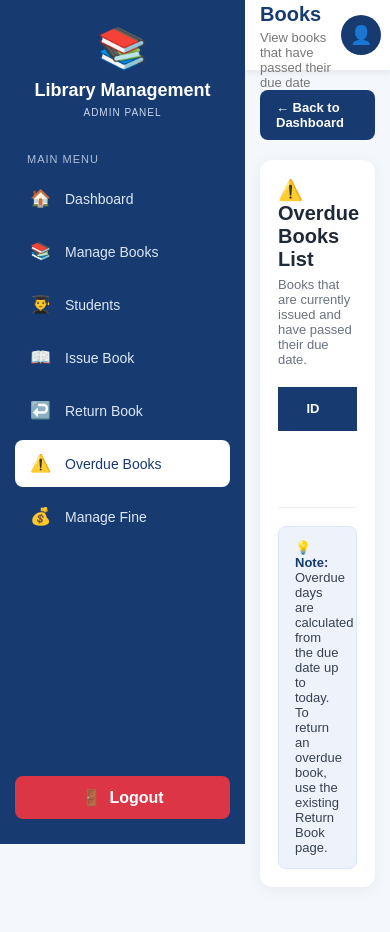
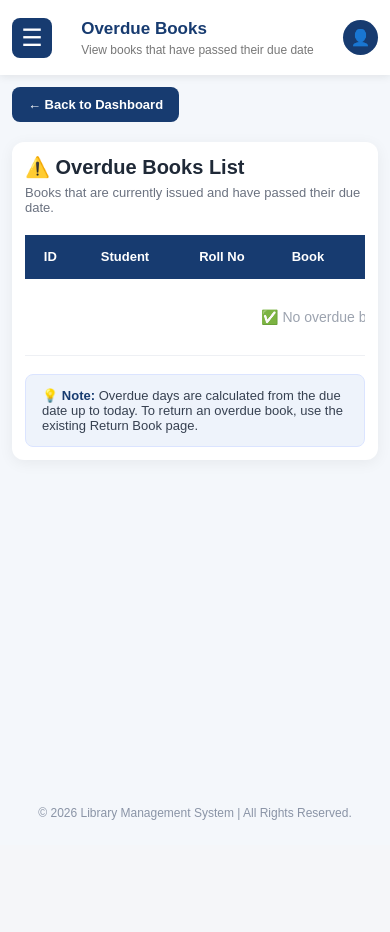
Before and after one commit to mishrarishu2323-engg/Library-Management-System, a Flask app: page /overdue-books in a window 390 px wide. After the commit the page ends 820 px from the top, so only its background shows below. Run offline with Flask 3, Linux system fonts and the light colour scheme; the visitor is signed in with stand-in values (Sample User, id 1); data that the repository does not hold is empty.

Commit message:
Improve responsive UI for all library pages

```diff
--- /dev/null
+++ b/static/js/responsive.js
@@ -0,0 +1,28 @@
+document.addEventListener("DOMContentLoaded", function () {
+    const sidebar = document.querySelector(".sidebar");
+    const menuButton = document.querySelector(".mobile-menu-btn");
+
+    if (!sidebar || !menuButton) return;
+
+    menuButton.addEventListener("click", function (event) {
+        event.stopPropagation();
+        sidebar.classList.toggle("active");
+    });
+
+    document.addEventListener("click", function (event) {
+        if (
+            window.innerWidth <= 768 &&
+            sidebar.classList.contains("active") &&
+            !sidebar.contains(event.target) &&
+            !menuButton.contains(event.target)
+        ) {
+            sidebar.classList.remove("active");
+        }
+    });
+
+    window.addEventListener("resize", function () {
+        if (window.innerWidth > 768) {
+            sidebar.classList.remove("active");
+        }
+    });
+});
--- /dev/null
+++ b/static/responsive.css
@@ -0,0 +1,170 @@
+/* =====================================
+   MOBILE RESPONSIVE DESIGN
+===================================== */
+
+/* Mobile menu button - hidden on desktop */
+.mobile-menu-btn {
+    display: none;
+}
+
+@media screen and (max-width: 768px) {
+
+    /* Sidebar - mobile menu */
+    .sidebar {
+        position: fixed;
+        top: 0;
+        left: 0;
+        width: 245px;
+        max-width: 85vw;
+        height: 100vh;
+        padding: 25px 15px;
+        overflow-y: auto;
+        transform: translateX(-100%);
+        transition: transform 0.3s ease;
+        z-index: 1100;
+        background: #173b70;
+    }
+
+    .sidebar.active {
+        transform: translateX(0);
+    }
+
+    /* Main content */
+    .main,
+    .main-content {
+        margin-left: 0 !important;
+        width: 100%;
+        min-width: 0;
+    }
+
+    /* Top navigation */
+    .topbar {
+        min-height: 75px;
+        height: auto;
+        padding: 12px 16px;
+        gap: 12px;
+        flex-wrap: wrap;
+    }
+
+    .page-title {
+        font-size: 19px;
+    }
+
+    .page-subtitle {
+        font-size: 12px;
+    }
+
+    .admin-box {
+        gap: 7px;
+    }
+
+    .admin-name {
+        font-size: 12px;
+    }
+
+    .admin-icon {
+        width: 35px;
+        height: 35px;
+        font-size: 16px;
+    }
+
+    /* Page content */
+    .content {
+        padding: 16px;
+    }
+
+    /* Cards */
+    .card {
+        padding: 16px;
+        margin-bottom: 16px;
+    }
+
+    .card-header {
+        flex-wrap: wrap;
+        gap: 12px;
+    }
+
+    /* Forms */
+    input,
+    select,
+    textarea,
+    button {
+        max-width: 100%;
+    }
+
+    /* Tables - horizontal scrolling */
+    .table-container,
+    .table-wrapper {
+        width: 100%;
+        max-width: 100%;
+        overflow-x: auto;
+        -webkit-overflow-scrolling: touch;
+    }
+
+    table {
+        min-width: 650px;
+    }
+
+    /* Dashboard cards / statistics */
+    .stats-container,
+    .stats-grid,
+    .dashboard-cards {
+        grid-template-columns: repeat(2, minmax(0, 1fr));
+    }
+
+    /* General overflow protection */
+    body {
+        overflow-x: hidden;
+    }
+}
+
+@media screen and (max-width: 480px) {
+
+    .topbar {
+        padding: 10px 12px;
+    }
+
+    .content {
+        padding: 12px;
+    }
+
+    .card {
+        padding: 13px;
+    }
+
+    .page-title {
+        font-size: 17px;
+    }
+
+    .admin-name {
+        font-size: 11px;
+    }
+
+    .stats-container,
+    .stats-grid,
+    .dashboard-cards {
+        grid-template-columns: 1fr;
+    }
+}
+
+@media screen and (max-width: 768px) {
+
+    .mobile-menu-btn {
+        display: inline-flex;
+        align-items: center;
+        justify-content: center;
+        width: 40px;
+        height: 40px;
+        min-width: 40px;
+        border: none;
+        border-radius: 8px;
+        background: #173b70;
+        color: #ffffff;
+        font-size: 24px;
+        cursor: pointer;
+        flex-shrink: 0;
+        position: relative;
+        z-index: 1101;
+    }
+
+}
--- a/templates/login.html
+++ b/templates/login.html
@@ -487,7 +487,7 @@
         <!-- FOOTER -->
 
         <div class="footer">
-            © 2026 Library Management System
+            © 2026 Library Management System | All Rights Reserved.
         </div>
 
     </div>
--- a/templates/overdue_books.html
+++ b/templates/overdue_books.html
@@ -121,6 +121,8 @@
         .main {
             margin-left: 245px;
             min-height: calc(100vh + 1px);
+            display: flex;
+            flex-direction: column;
         }
 
         /* ================= TOPBAR ================= */
@@ -186,6 +188,7 @@
 
         .content {
             padding: 30px;
+            flex: 1;
         }
 
         /* ================= BACK TO DASHBOARD ================= */
@@ -397,7 +400,20 @@
 
         }
 
+        /* =================
+            FOOTER
+        ================= */
+
+        footer {
+            text-align: center;
+            padding: 25px;
+            color: #8a94a6;
+            font-size: 12px;
+        }
+
     </style>
+
+    <link rel="stylesheet" href="{{ url_for('static', filename='responsive.css') }}">
 
 </head>
 
@@ -484,6 +500,10 @@
         <!-- TOPBAR -->
 
         <div class="topbar">
+
+            <button type="button" class="mobile-menu-btn" aria-label="Toggle navigation">
+                ☰
+            </button>
 
             <div>
 
@@ -642,7 +662,14 @@
 
         </div>
 
+        <!-- FOOTER -->
+        <footer>
+            © 2026 Library Management System | All Rights Reserved.
+        </footer>
+
     </div>
+
+    <script src="{{ url_for('static', filename='js/responsive.js') }}"></script>
 
 </body>
 
```
Also changed, not shown: templates/books.html (+19 -11 lines), templates/dashboard.html (+13 -36 lines), templates/issue_book.html (+28 -1 lines), templates/manage_fine.html (+11 -11 lines), templates/return_book.html (+27 -2 lines), templates/students.html (+11 -1 lines).
